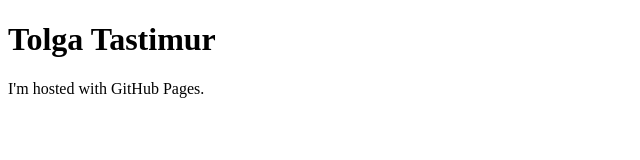
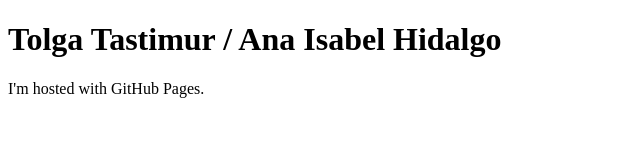
Before and after one commit to tolgatastimur/tolgatastimur.github.io, a plain HTML site: page index.html in a window 1280 px wide. Shown: the whole page, without its empty margins (0-640 px from the left). Drawn offline with Linux system fonts and the light colour scheme.

Commit message:
Update index.html

```diff
--- a/index.html
+++ b/index.html
@@ -1,7 +1,7 @@
 <!DOCTYPE html>
 <html>
 <body>
-<h1>Tolga Tastimur</h1>
+<h1>Tolga Tastimur / Ana Isabel Hidalgo</h1>
 <p>I'm hosted with GitHub Pages.</p>
 </body>
 </html>
```
